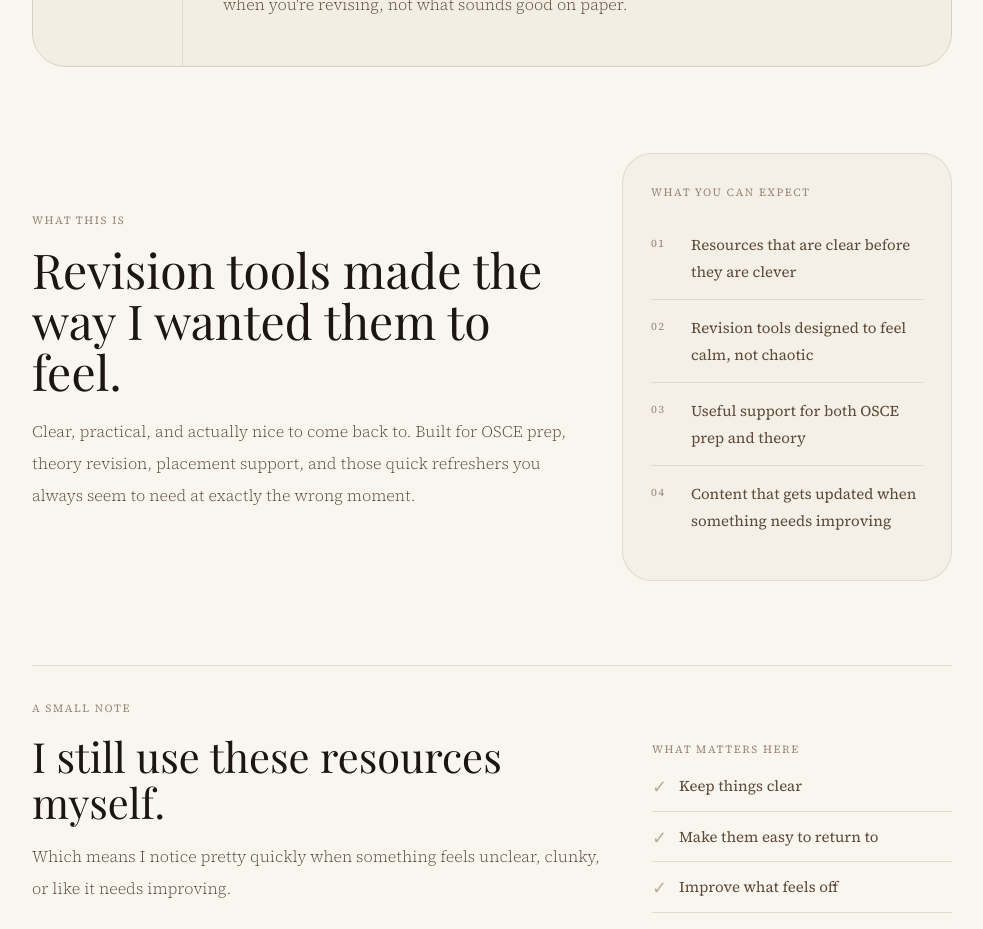
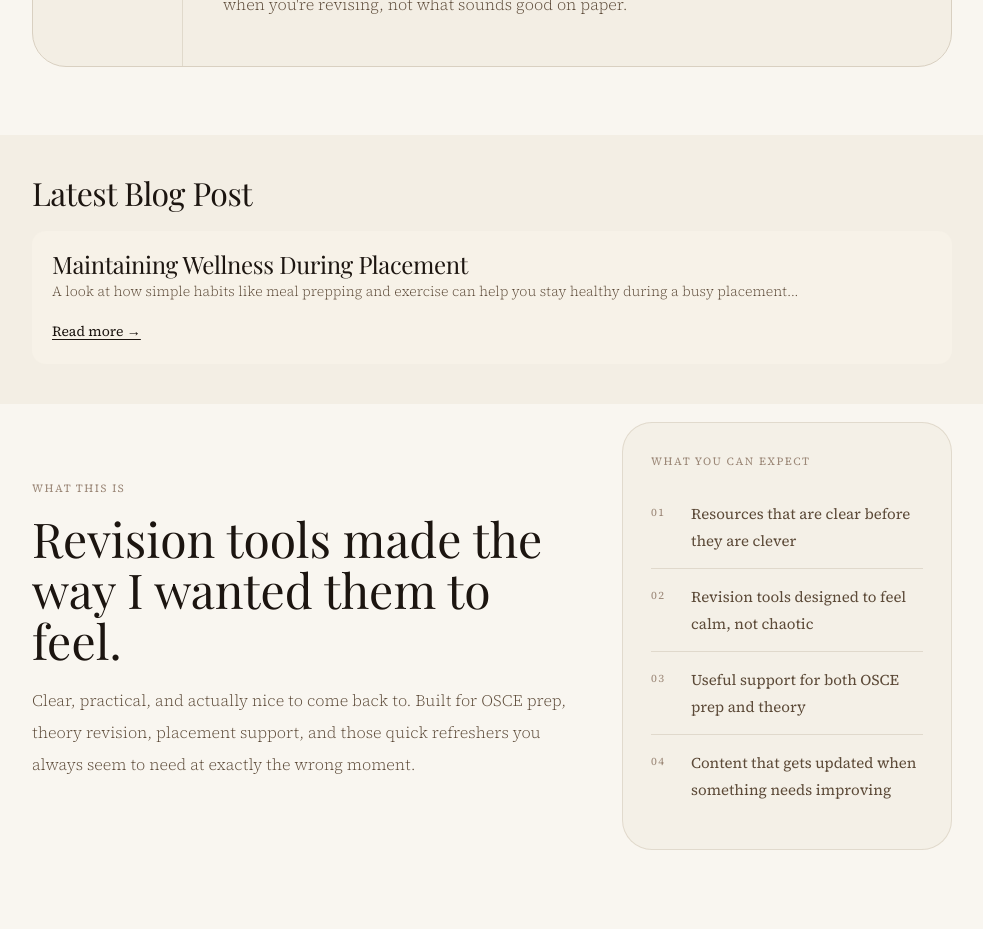
Before and after one commit to laurencaitlinemmerson-tech/revision-foundations-saas, a Next.js app: page /about in a window 1280 px wide. Shown: the part 1800-2729 px from the top of the page, without its empty margins (148-1131 px from the left). Built offline with nearby package versions, Linux system fonts and the light colour scheme; no server answers; a web font is replaced by a local one.

Commit message:
Update page.tsx

```diff
--- a/src/app/about/page.tsx
+++ b/src/app/about/page.tsx
@@ -373,6 +373,28 @@ export default function AboutPage() {
         </div>
       </section>
 
+     <section style={{ padding: '40px 24px', backgroundColor: parchment }}>
+  <div style={{ maxWidth: '920px', margin: '0 auto' }}>
+    <h2 style={{ fontFamily: display, fontSize: '2rem', color: ink, marginBottom: '20px' }}>
+      Latest Blog Post
+    </h2>
+
+    <div style={{ background: paper, padding: '20px', borderRadius: '14px' }}>
+      <h3 style={{ fontFamily: display, fontSize: '1.5rem', color: ink }}>
+        Maintaining Wellness During Placement
+      </h3>
+      <p style={{ ...body, fontSize: '14px', color: inkMid, marginBottom: '12px' }}>
+        A look at how simple habits like meal prepping and exercise can help you stay healthy during a busy placement...
+      </p>
+      <Link href="/blog/wellness-placement" style={textLink}>
+        Read more →
+      </Link>
+    </div>
+  </div>
+</section>
+
+
+
       <section style={{ padding: '0 24px 84px' }}>
         <div style={{ maxWidth: '920px', margin: '0 auto' }}>
           <div className="what-grid">
```
